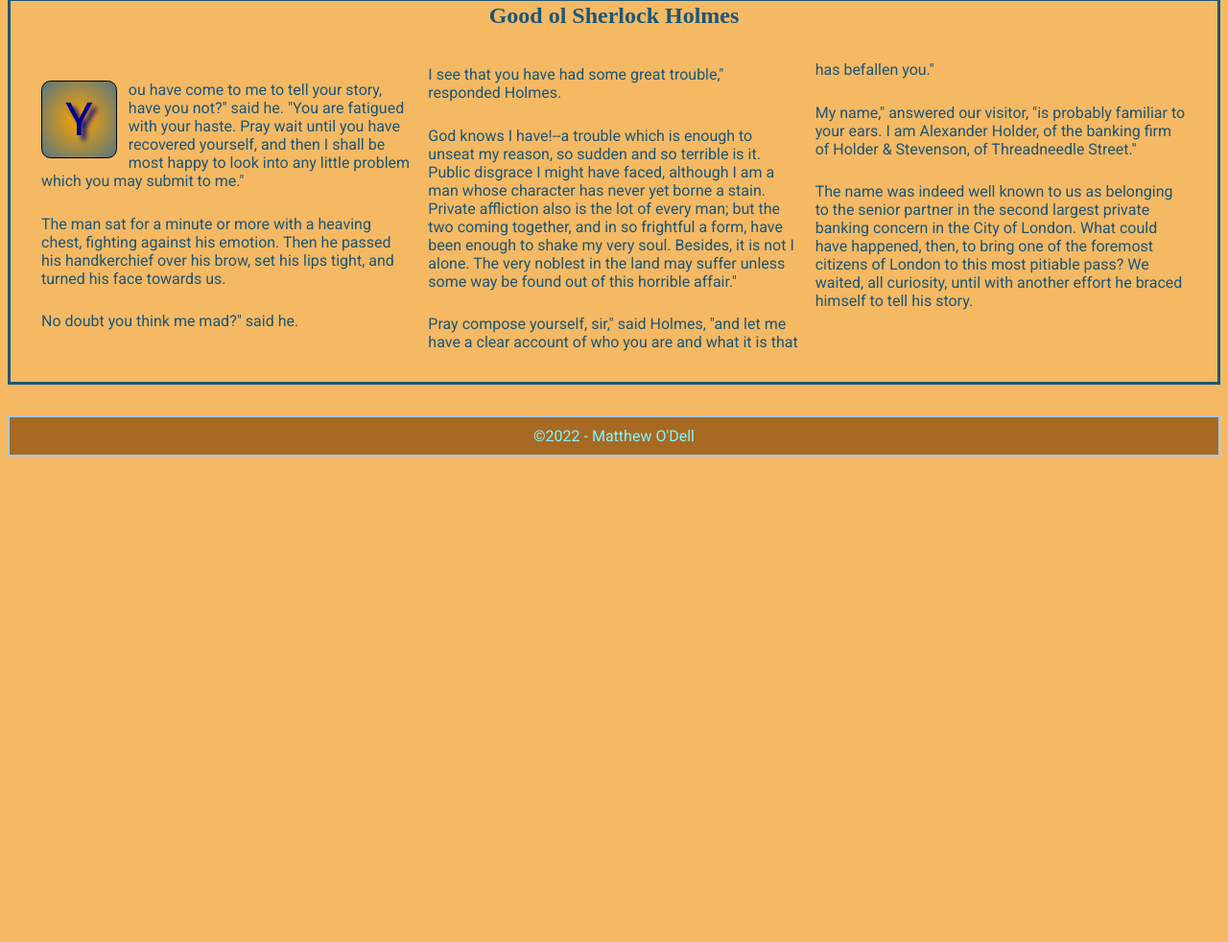
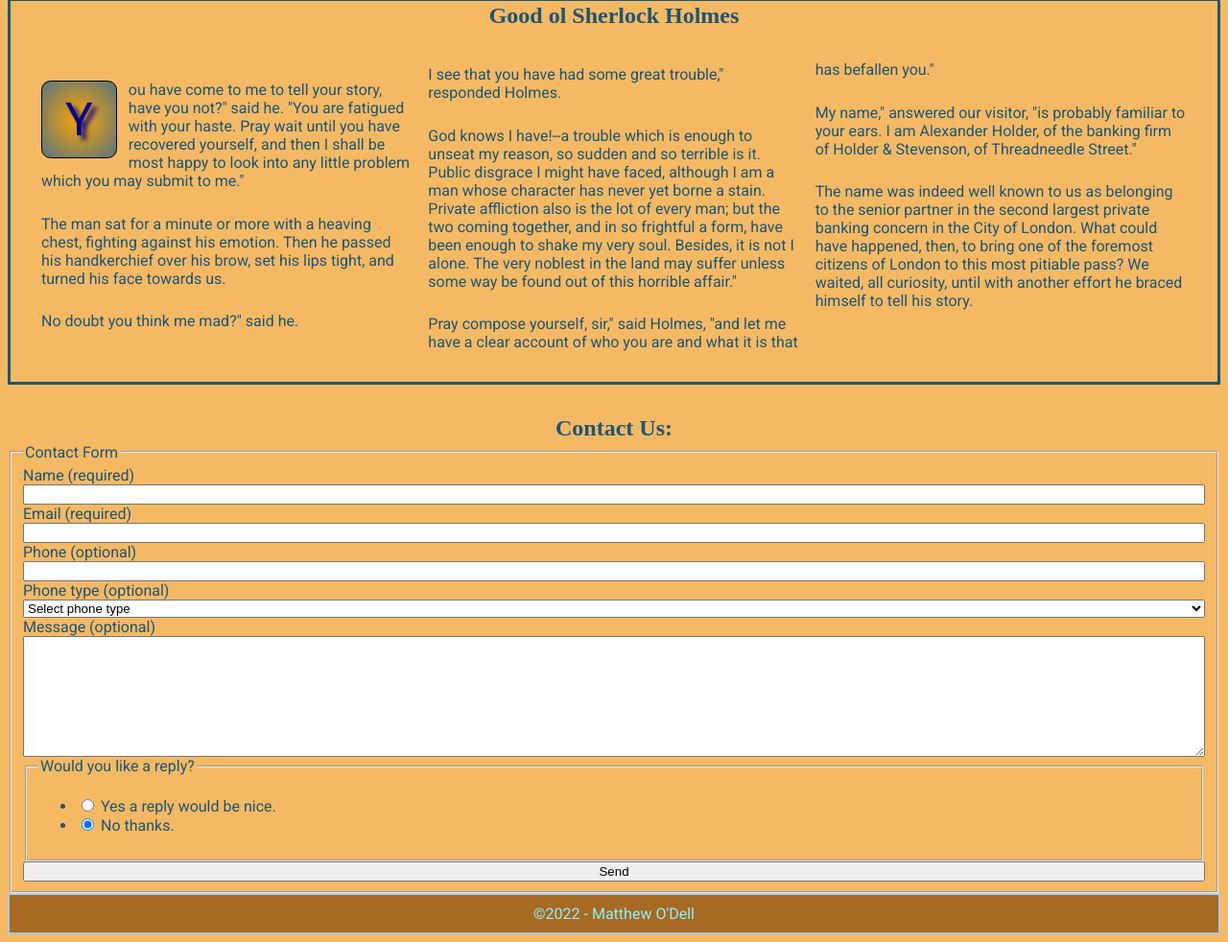
Before and after one commit to RVCC-IDMX/about-me-MattO003, a plain HTML site: page index.html in a window 1280 px wide. Shown: the part 3671-4653 px from the top of the page at 96% size. Before the commit the page ends 4155 px from the top, so only its background shows below. Drawn offline with Linux system fonts and the light colour scheme; a web font is replaced by a local one.

Commit message:
Add netlify form

```diff
--- a/css/style.css
+++ b/css/style.css
@@ -118,6 +118,12 @@ iframe {
     color: #A86922;
 }
 
+/* Contact Form */
+
+#formElements {
+    display:grid;
+}
+
 
 /* Tablet Size */
 @media screen and (min-width: 60em)
--- a/index.html
+++ b/index.html
@@ -148,6 +148,71 @@
 
     </article>
 
+    <section id="contact">
+
+        <h2>Contact Us:</h2>
+
+        <form id="contactForm" name="contactForm" method="post" data-netlify="true">
+
+            <fieldset>
+                <legend>Contact Form</legend>
+
+                <div id="formElements">
+                    <!-- Name -->
+                    <label for="name">Name (required)</label>
+                    <input type="text" id="name" name="name" required>
+
+                    <!-- Email -->
+                    <label for="email">Email (required)</label>
+                    <input type="email" id="email" name="email" required>
+
+                    <!-- Phone -->
+                    <label for="phone">Phone (optional)</label>
+                    <input type="tel" id="phone" name="phone">
+
+                    <!-- Phone type -->
+                    <label for="phonetype">Phone type (optional)</label>
+                    <select id="phonetype" name="phonetype">
+                        <option value="" selected>Select phone type</option>
+                        <option value="Mobile">Mobile</option>
+                        <option value="Work">Work</option>
+                        <option value="Home">Home</option>
+                    </select>
+
+                    <!-- Message -->
+                    <label for="message">Message (optional)</label>
+                    <textarea id="message" name="message" rows="8"></textarea>
+
+                    <!-- Reply -->
+                    <fieldset>
+
+                        <legend>Would you like a reply?</legend>
+
+                        <ul>
+                            <li>
+                                <input type="radio" id="message-yes" name="reply" value="Yes a reply please.">
+                                <label for="message-yes">Yes a reply would be nice.</label>
+                            </li>
+                            <li>
+                                <input type="radio" id="message-no" name="reply" value="No reply." checked>
+                                <label for="message-no">No thanks.</label>
+                            </li>
+                        </ul>
+
+                    </fieldset>
+
+                    <!-- Submit -->
+                    <button type="submit">Send</button>
+
+                </div>
+
+            </fieldset>
+
+
+        </form>
+
+    </section>
+
     </main>
 
     <footer>
```
